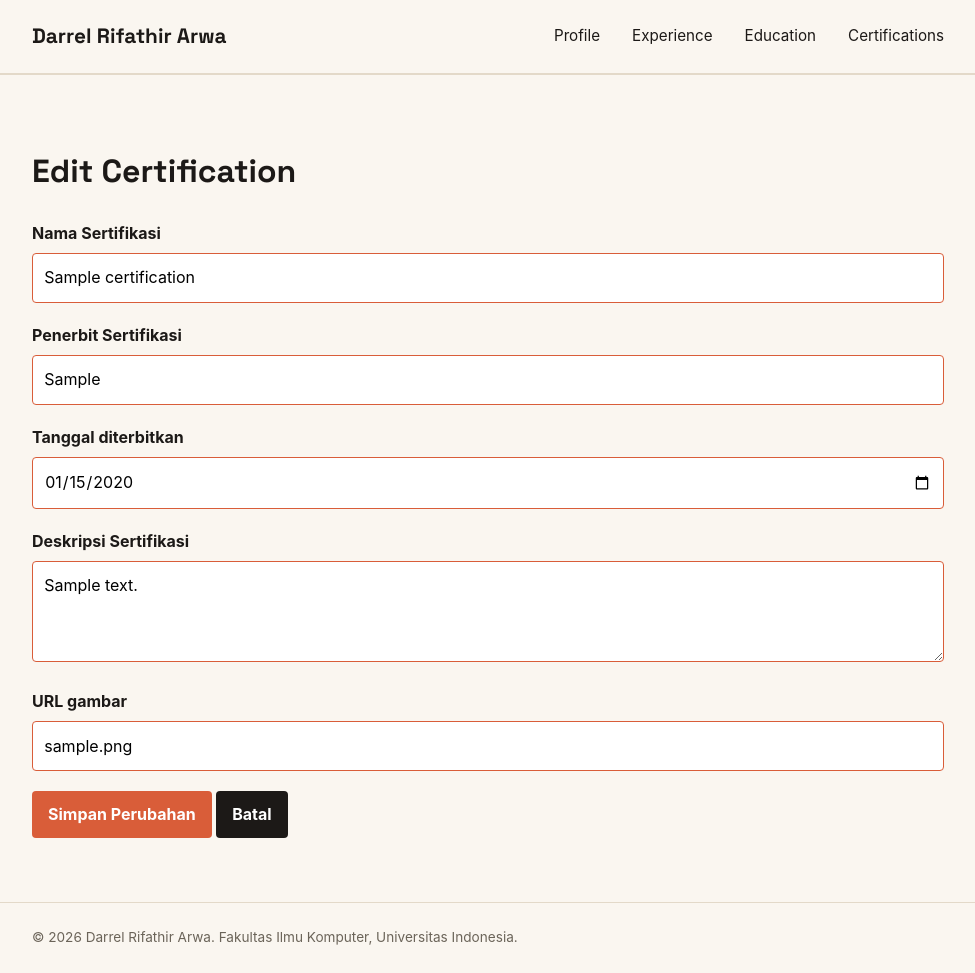
After one commit to darrelrifathir/myportofolio, a Django app: page /certifications/00000000-0000-0000-0000-000000000001/edit/ in a window 1280 px wide. The commit adds this page. Shown: the whole page, without its empty margins (152-1127 px from the left). Run offline with Django 5.2, Linux system fonts and the light colour scheme; tables that the repository leaves empty hold one stand-in row (values such as "Sample post").

Commit message:
feat: add edit certification feature, fix modal CSS, and refactor templates

```diff
--- a/main/urls.py
+++ b/main/urls.py
@@ -1,6 +1,6 @@
 from django.urls import path
 
-from main.views import show_main, show_experience, show_certification, create_certification, get_certifications_json, delete_certification
+from main.views import show_main, show_experience, show_certification, create_certification, get_certifications_json, delete_certification, edit_certification
 
 app_name = "main"
 
@@ -11,4 +11,5 @@ urlpatterns = [
     path("certification/add/", create_certification, name="create_certification"),
     path("api/certifications/", get_certifications_json, name="get_certifications_json"),
     path("certifications/<uuid:certification_id>/delete/", delete_certification, name="delete_certification"),
+    path("certifications/<uuid:certification_id>/edit/", edit_certification, name="edit_certification"),
 ]
--- a/main/views.py
+++ b/main/views.py
@@ -79,3 +79,22 @@ def delete_certification(request, certification_id):
         messages.success(request, "Sertifikasi berhasil dihapus!")
 
     return redirect("main:show_certification")
+
+def edit_certification(request, certification_id):
+    certification = get_object_or_404(Certification, pk=certification_id)
+
+    # Isi form dengan instance data lama (jika request GET) atau data baru (jika POST)
+    form = CertificationForm(request.POST or None, instance=certification)
+
+    if request.method == "POST":
+        form.save()
+        messages.success(request, "Sertifikasi Anda berhasil diperbarui")
+        return redirect("main:show_certification")
+
+    context = {
+        "name": "Darrel Rifathir Arwa",
+        "form": form,
+        "certification": certification,
+    }
+
+    return render(request, "edit_certification.html", context)
--- a/static/css/style.css
+++ b/static/css/style.css
@@ -600,3 +600,7 @@ h1, .brand {
         text-align: center;
     }
 }
+
+.project-delete-modal:popover-open {
+    display: flex;
+}
--- /dev/null
+++ b/templates/edit_certification.html
@@ -0,0 +1,32 @@
+{% extends 'base.html' %}
+{% block meta %}
+    <title>Edit Certification - {{ name }}</title>
+{% endblock meta %}
+
+{% block content %}
+<main>
+    <section class="experience-section">
+        <div class="container">
+            <h1>Edit Certification</h1>
+            <form method="post"
+                  action="{% url 'main:edit_certification' certification.id %}"
+                  class="project-form">
+                {% csrf_token %}
+
+                {% for field in form %}
+                    <div class="form-group">
+                        <label for="{{ field.id_for_label }}">{{ field.label }}</label>
+                        {{ field }}
+                        {% for error in field.errors %}
+                            <p class="form-error">{{ error }}</p>
+                        {% endfor %}
+                    </div>
+                {% endfor %}
+
+                <button type="submit" class="button">Simpan Perubahan</button>
+                <a href="{% url 'main:show_certification' %}" class="button button-secondary">Batal</a>
+            </form>
+        </div>
+    </section>
+</main>
+{% endblock content %}
```
Also changed, not shown: templates/certification.html (+7 -1 lines), templates/components/certification_delete_modal.html (+4 -6 lines).
